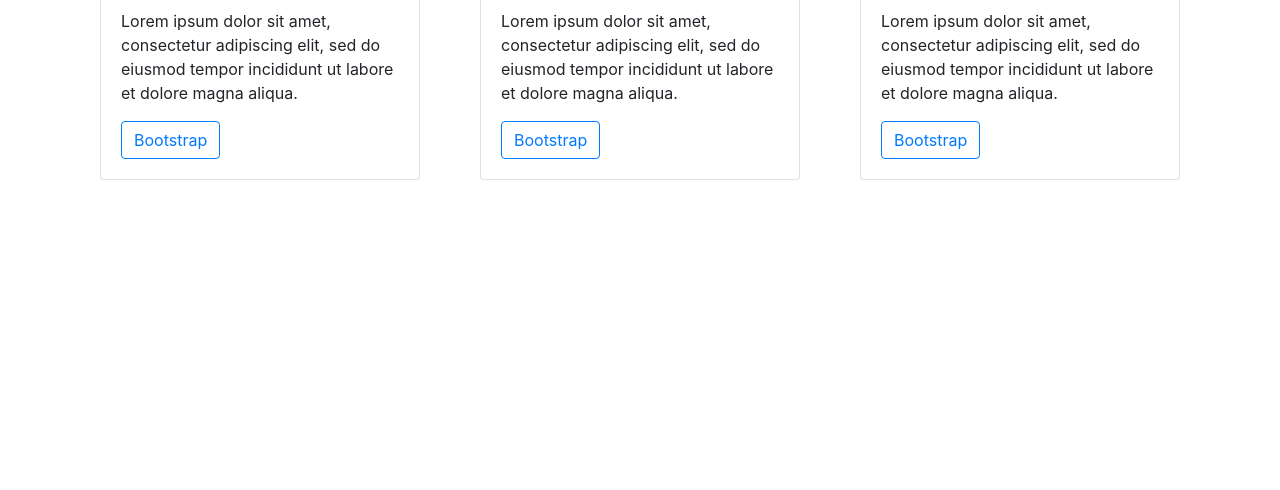
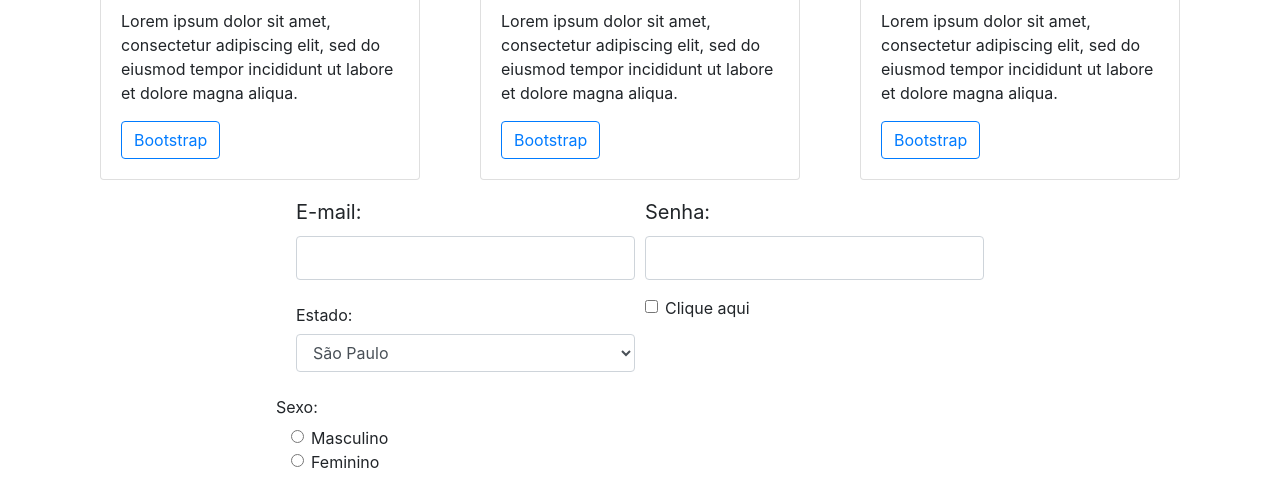
Before and after one commit to PauloAlves8039/Bootstrap-Componentes-CSS, a plain HTML site: page index.html in a window 1280 px wide. Shown: the part 993-1483 px from the top of the page. Before the commit the page ends 1181 px from the top, so only its background shows below. Drawn offline with nearby package versions, Linux system fonts and the light colour scheme.

Commit message:
Usando formulário

```diff
--- a/index.html
+++ b/index.html
@@ -99,6 +99,51 @@
                 </div>
             </div>
 
+            <form>
+                <div class="form-row">
+                    <div class="form-group col-md-6 col-sm-12">
+                        <label class="col-form-label col-form-label-lg">E-mail:</label>
+                        <input type="email" class="form-control col-form-label-lg">
+                    </div>
+                    <div class="form-group col-md-6 col-sm-12">
+                        <label class="col-form-label col-form-label-lg">Senha:</label>
+                        <input type="password" class="form-control col-form-label-lg">
+                    </div>
+                </div>
+                <div class="form-row">
+                    <div class="form-group col-md-6 col-sm-12">
+                        <label class="col-form-label">Estado:</label>
+                        <select class="form-control">
+                            <option>São Paulo</option>
+                            <option>Rio de Janeiro</option>
+                            <option>Minas Gerais</option>
+                        </select>
+                    </div>
+                    <div class="form-group col-md-6 col-sm-12">
+                        <div class="form-check">
+                            <input type="checkbox" class="form-check-input">
+                            <label class="form-check-label">Clique aqui</label>
+                        </div>
+                    </div>
+                </div>
+                <div class="form-row">
+                    <fieldset class="form-group">
+                        <div class="row">
+                            <legend class="col-form-label">Sexo:</legend>
+                            <div class="col-md-10">
+                                <div class="form-check">
+                                    <input type="radio" name="sexo" class="form-check-input" value="0">
+                                    <label class="form-check-label">Masculino</label>
+                                </div>
+                                <div class="form-check">
+                                    <input type="radio" name="sexo" class="form-check-input" value="1">
+                                    <label class="form-check-label">Feminino</label>
+                                </div>
+                            </div>
+                        </div>
+                    </fieldset>
+                </div>
+            </form>
         </div>
     </div>
 
```
